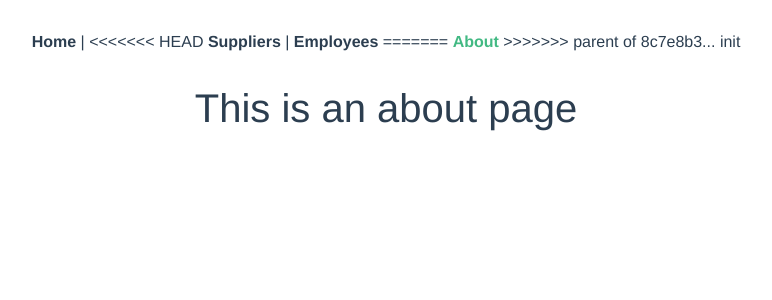
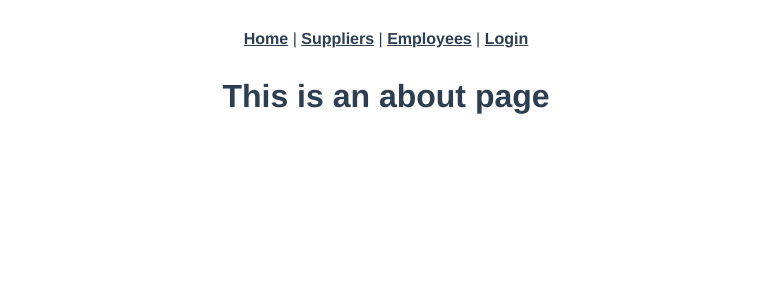
Before and after one commit to Skentir/LayerTech-v2.0, a Vue app: page /#/about in a window 1280 px wide. Shown: the top 300 px of the page, without its empty margins (254-1026 px from the left). Built offline with nearby package versions, Linux system fonts and the light colour scheme.

Commit message:
initialized Login.vue styles

```diff
--- a/src/App.vue
+++ b/src/App.vue
@@ -2,12 +2,9 @@
   <div id="app">
     <div id="nav">
       <router-link to="/">Home</router-link> |
-<<<<<<< HEAD
       <router-link to="/suppliers">Suppliers</router-link> |
-      <router-link to="/employees">Employees</router-link>
-=======
-      <router-link to="/about">About</router-link>
->>>>>>> parent of 8c7e8b3... init
+      <router-link to="/employees">Employees</router-link> |
+      <router-link to="/login">Login</router-link>
     </div>
     <router-view/>
   </div>
--- a/src/main.js
+++ b/src/main.js
@@ -1,5 +1,4 @@
 import Vue from 'vue';
-import './plugins/bootstrap-vue';
 import App from './App.vue';
 import router from './router';
 import store from './store';
--- a/src/views/Employees.vue
+++ b/src/views/Employees.vue
@@ -1,19 +1,16 @@
 <template>
   <div class="employees">
     <PageTemplate :title="title" :description="description" :addLabel="addLabel"/>
-    <Table/>
   </div>
 </template>
 
 <script>
 // @ is an alias to /src
-import Table from '@/components/Table.vue';
 import PageTemplate from '@/components/PageTemplate.vue';
 
 export default {
   name: 'Employees',
   components: {
-    Table,
     PageTemplate,
   },
   data() {
--- a/src/views/Home.vue
+++ b/src/views/Home.vue
@@ -1,23 +1,17 @@
 <template>
   <div class="home">
     <img alt="Vue logo" src="../assets/logo.png">
-<<<<<<< HEAD
     <b-alert show>Default Alert</b-alert> <!-- this is a bootstrap vue component -->
     <Table/>
-=======
-    <HelloWorld msg="Welcome to Your Vue.js App"/>
->>>>>>> parent of 8c7e8b3... init
   </div>
 </template>
 
 <script>
 // @ is an alias to /src
-import HelloWorld from '@/components/HelloWorld.vue';
 
 export default {
   name: 'Home',
   components: {
-    HelloWorld,
   },
 };
 </script>
--- a/src/views/Login.vue
+++ b/src/views/Login.vue
@@ -1,23 +1,48 @@
 <template>
-  <div class="home">
-    <img alt="Vue logo" src="../assets/logo.png">
-    <b-alert show>Default Alert</b-alert> <!-- this is a bootstrap vue component -->
-    <Table/>
+  <div id="login">
+    <div class="loginWidget">
+        <v-form>
+            <h3>Sign In</h3>
+            <v-text-field class="tField white" v-model="username" color="white"
+            outlined="true" placeholder="Username"></v-text-field>
+            <v-text-field class="tField white" v-model="password" color="white"
+            outlined="true" placeholder="Password"></v-text-field>
+            <v-btn color="primary">Log In</v-btn>
+        </v-form>
+    </div>
   </div>
 </template>
 
 <script>
 // @ is an alias to /src
-import HelloWorld from '@/components/HelloWorld.vue';
-
 export default {
-  name: 'Home',
+  name: 'Login',
   components: {
-    HelloWorld,
+  },
+  data() {
+    return {
+      username: null,
+      password: null,
+    };
   },
 };
 </script>
 
 <style>
+#login{
+    background-color: #36409B;
+    height: 100vh;
+    width: 100%;
+    display: block;
+    text-align: center;
+    padding: 10%;
+}
+
+.loginWidget{
+    background-color: #D7EEF3;
+    margin-left: 30%;
+    margin-right: 30%;
+    padding: 5%;
+}
 
 </style>
```
Also changed, not shown: src/plugins/bootstrap-vue.js (deleted, +0 -7 lines).
